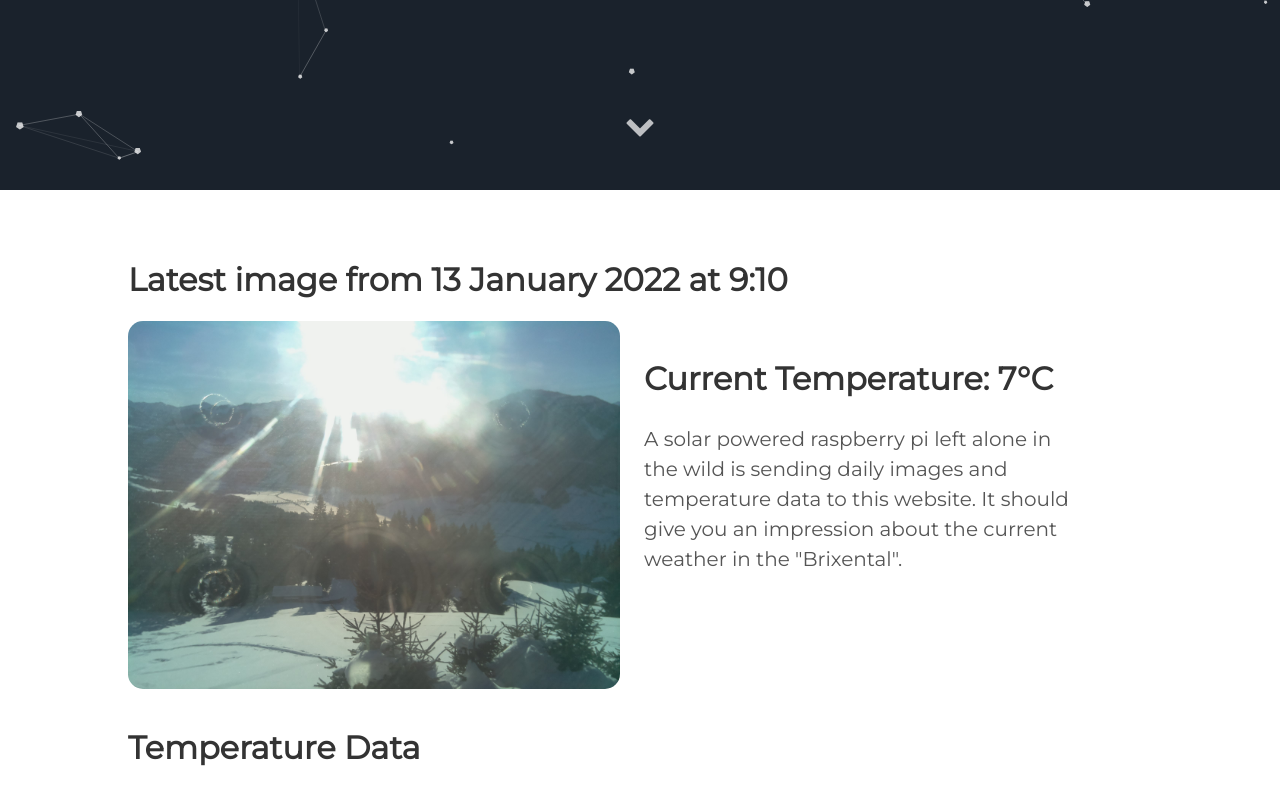
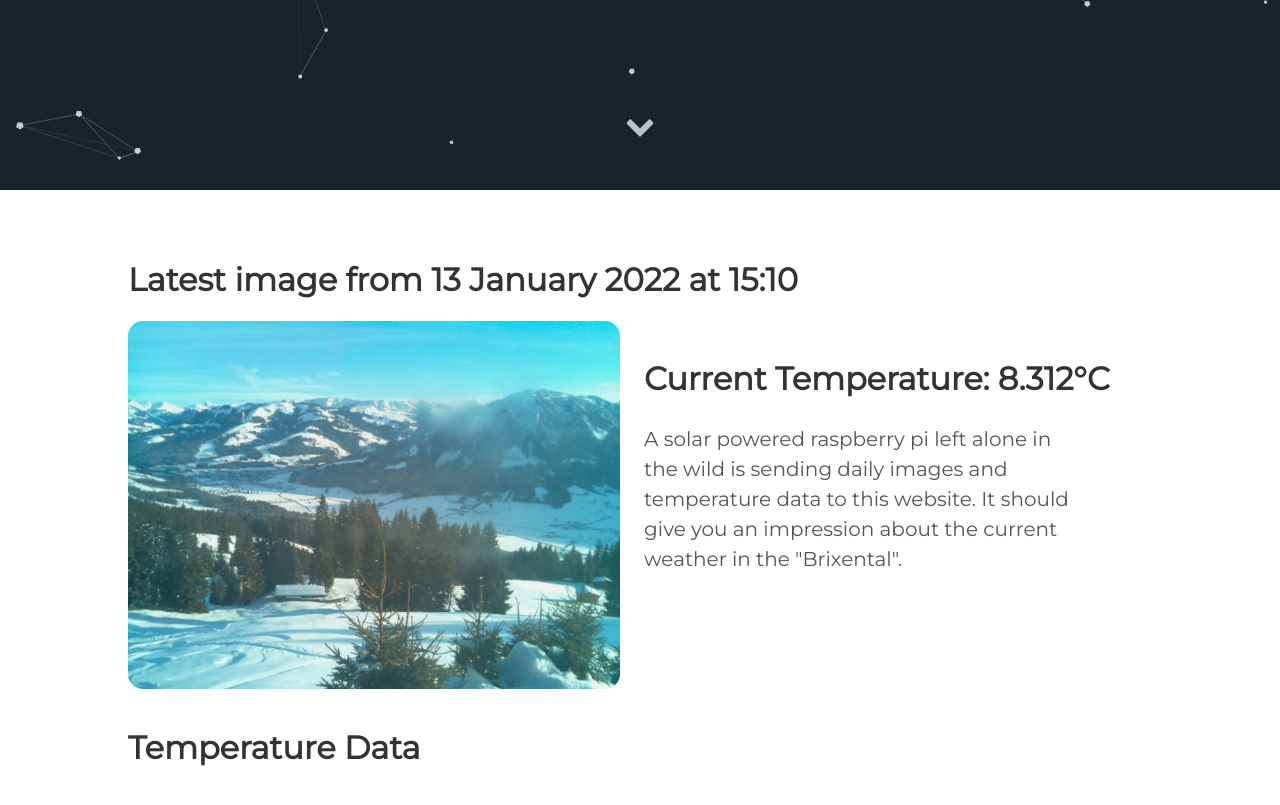
Before and after one commit to vektorious/vektorious.github.io, a Jekyll site: the page built from resources/huette.md, in a window 1280 px wide and 900 px high, scrolled down 710 px. Shown: the top 805 px of the window. Built offline with Jekyll 4.4.1, drawn with Linux system fonts in a browser that asks for light colours.

Commit message:
I'm a bot beep boop

```diff
--- a/resources/huette.md
+++ b/resources/huette.md
@@ -6,13 +6,13 @@
 description: 'Live image from the Austrian alps'
 twitter_text: ' '
 ---
-## Latest image from 13 January 2022 at  9:10
+## Latest image from 13 January 2022 at 15:10
 <div class="huette">
   <div class="huette-image">
     <img src="{{ "/assets/img/huette.jpg" | prepend: site.baseurl }}">
   </div>
   <div class="huette-text">
-        <h2>Current Temperature: 7°C</h2>
+        <h2>Current Temperature: 8.312°C</h2>
         <p>A solar powered raspberry pi left alone in the wild is sending daily images and temperature data to this website. It should give you an impression about the current weather in the "Brixental".</p>
 
   </div>
```
Also changed, not shown: rpi-script/2022-01-13_150933.txt (renamed from rpi-script/2022-01-13_090931.txt, +5 -5 lines), rpi-script/huette.md (+2 -2 lines), assets/img/huette.jpg, assets/img/temp_plot.png, rpi-script/temp_plot.png, 1 other file.
